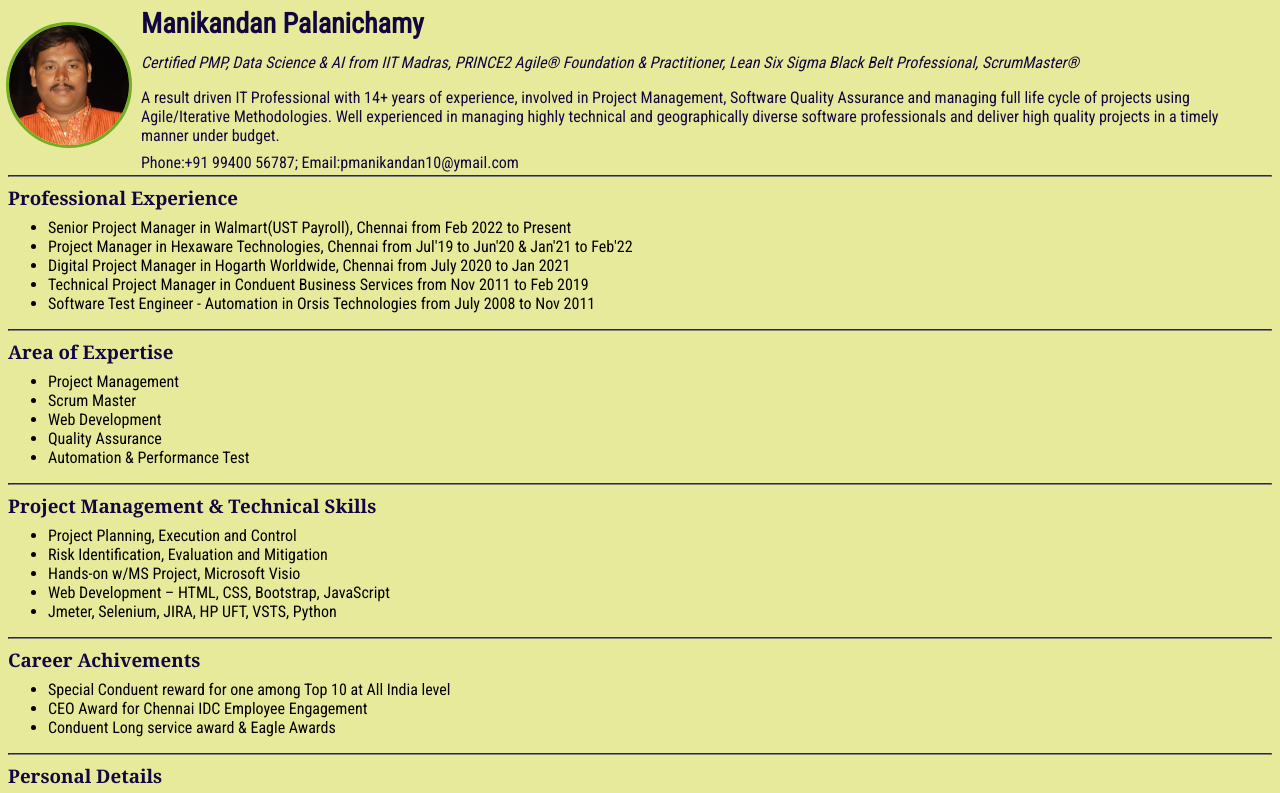
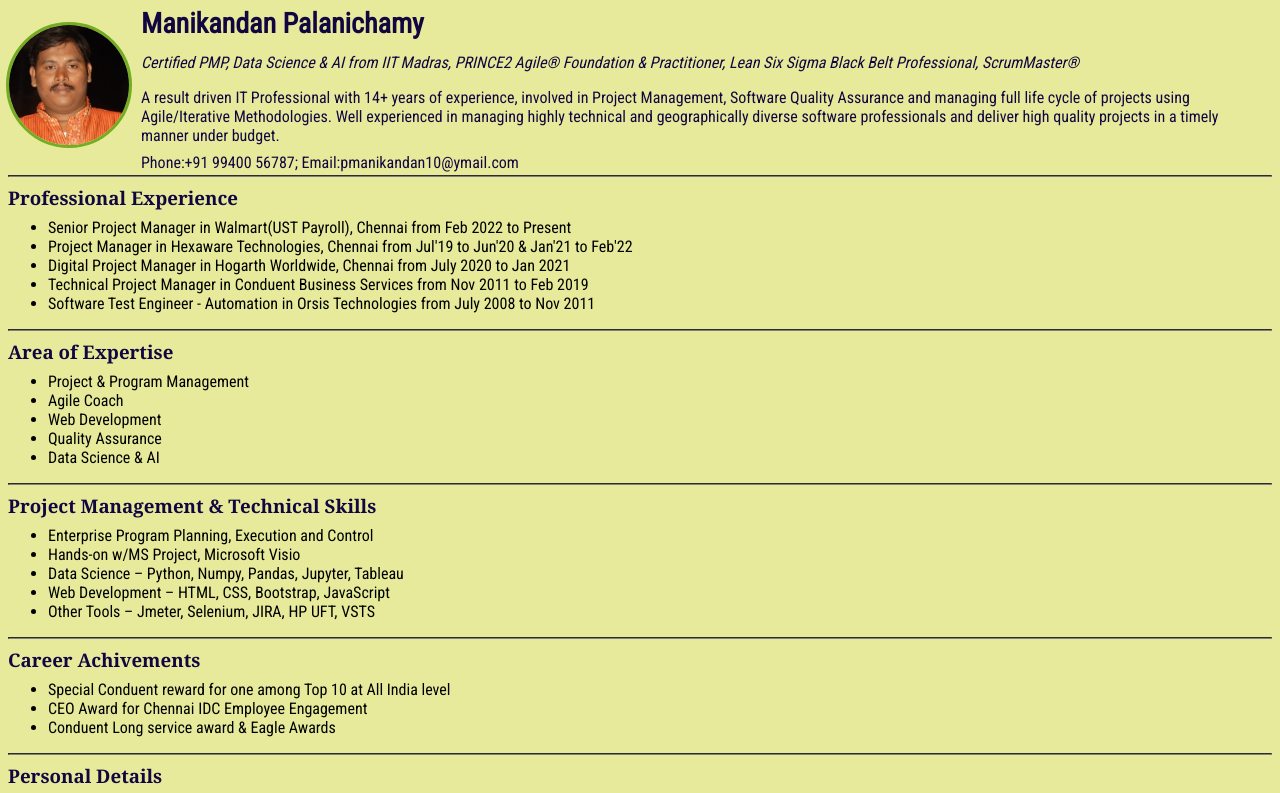
Before and after one commit to pmanikandan10/cv, a plain HTML site: page index.html in a window 1280 px wide. Shown: the top 793 px of the page. Drawn offline with Linux system fonts and the light colour scheme.

Commit message:
Update index.html
DS Additions

```diff
--- a/index.html
+++ b/index.html
@@ -46,21 +46,21 @@
             <h3 class="expertise">Area of Expertise</h3>
             <ul>
 
-                <li>Project Management</li>
-                <li>Scrum Master</li>
+                <li>Project & Program Management</li>
+                <li>Agile Coach</li>
                 <li>Web Development</li>
                 <li>Quality Assurance</li>
-                <li>Automation & Performance Test</li>
+                <li>Data Science & AI</li>
             </ul>
     <hr>
     <h3 class="pmskill">Project Management & Technical Skills</h3>
                 <ul>
 
-                <li>Project Planning, Execution and Control </li>
-                <li>Risk Identification, Evaluation and Mitigation </li>
+                <li> Enterprise Program Planning, Execution and Control </li>
                 <li>Hands-on w/MS Project, Microsoft Visio </li>
+                <li>Data Science – Python, Numpy, Pandas, Jupyter, Tableau</li>
                 <li>Web Development – HTML, CSS, Bootstrap, JavaScript</li>
-                <li>Jmeter, Selenium, JIRA, HP UFT, VSTS, Python</li>
+                <li>Other Tools – Jmeter, Selenium, JIRA, HP UFT, VSTS</li>
             </ul>
     <hr>
     <h3 class="ach">Career Achivements</h3>
```
